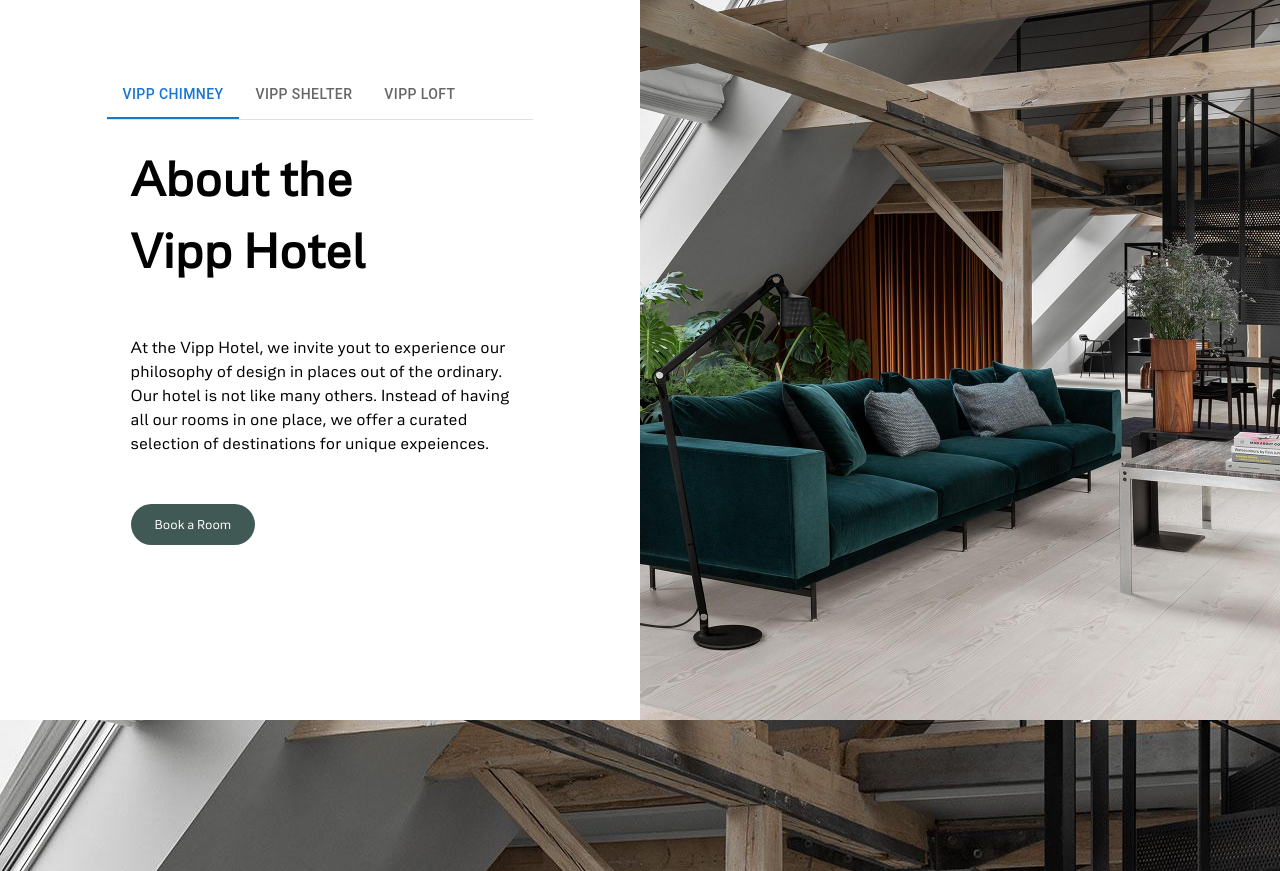
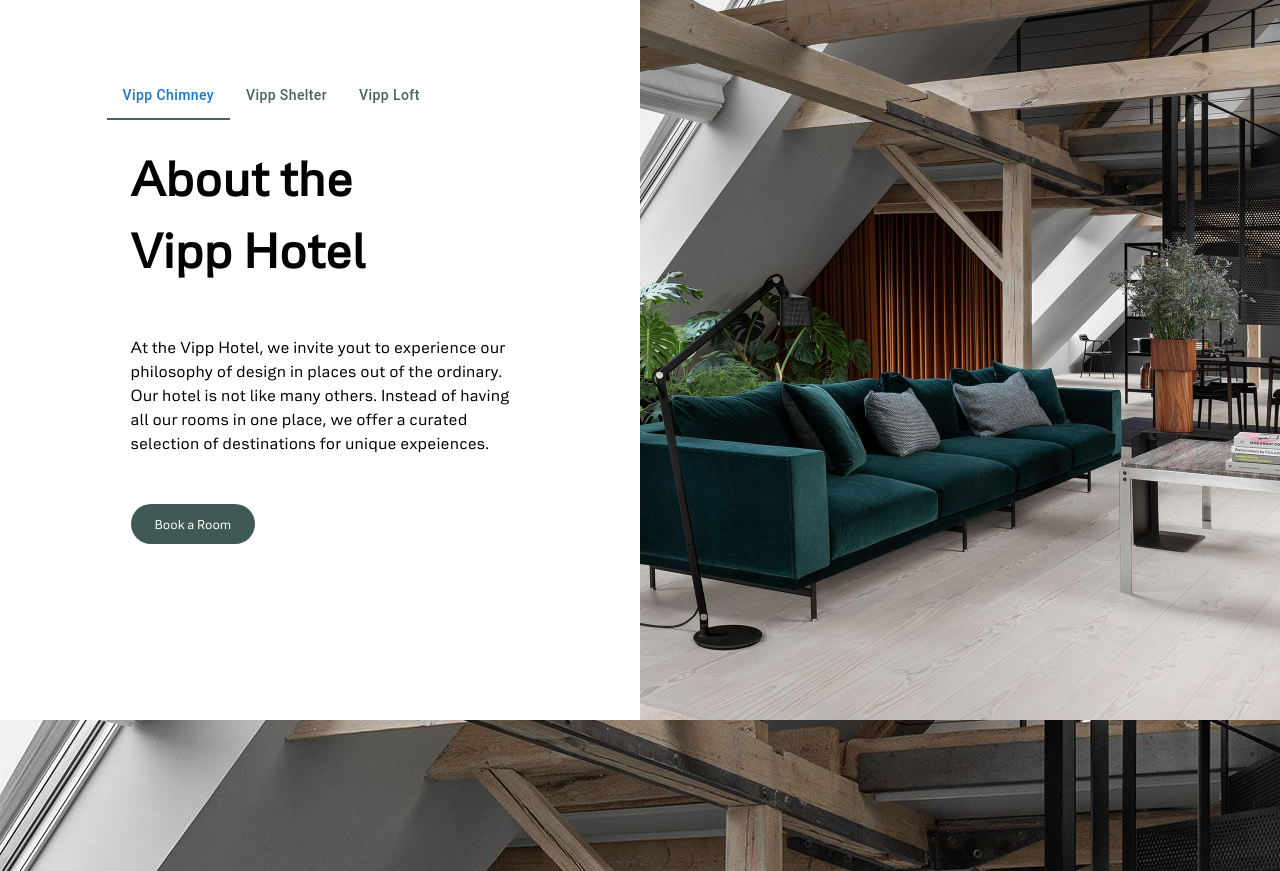
Before and after one commit to Buukando/vipp, a React (Create React App) app: page / in a window 1280 px wide. Shown: the part 2400-3271 px from the top of the page. Built offline with nearby package versions, Linux system fonts and the light colour scheme.

Commit message:
styled material ui tabs

```diff
--- a/src/container/sections/Section4.jsx
+++ b/src/container/sections/Section4.jsx
@@ -92,7 +92,31 @@
 }
 
 function Taber() {
-  const Container = styled.div``;
+  const Container = styled.div`
+
+  .MuiBox-root {
+
+    display: inline-block;
+    border: none;
+  }
+  .MuiTabs-root {
+  }
+
+  .MuiTabs-scroller {
+    text-transform: capitalize;
+  }
+
+  .MuiTabs-indicator {
+    background: #47645F;
+  }
+
+  .MuiButtonBase-root {
+    text-transform: none;
+    color: #47645F;
+  }
+  `;
+
+
 
   const [value, setValue] = React.useState(0);
 
```
